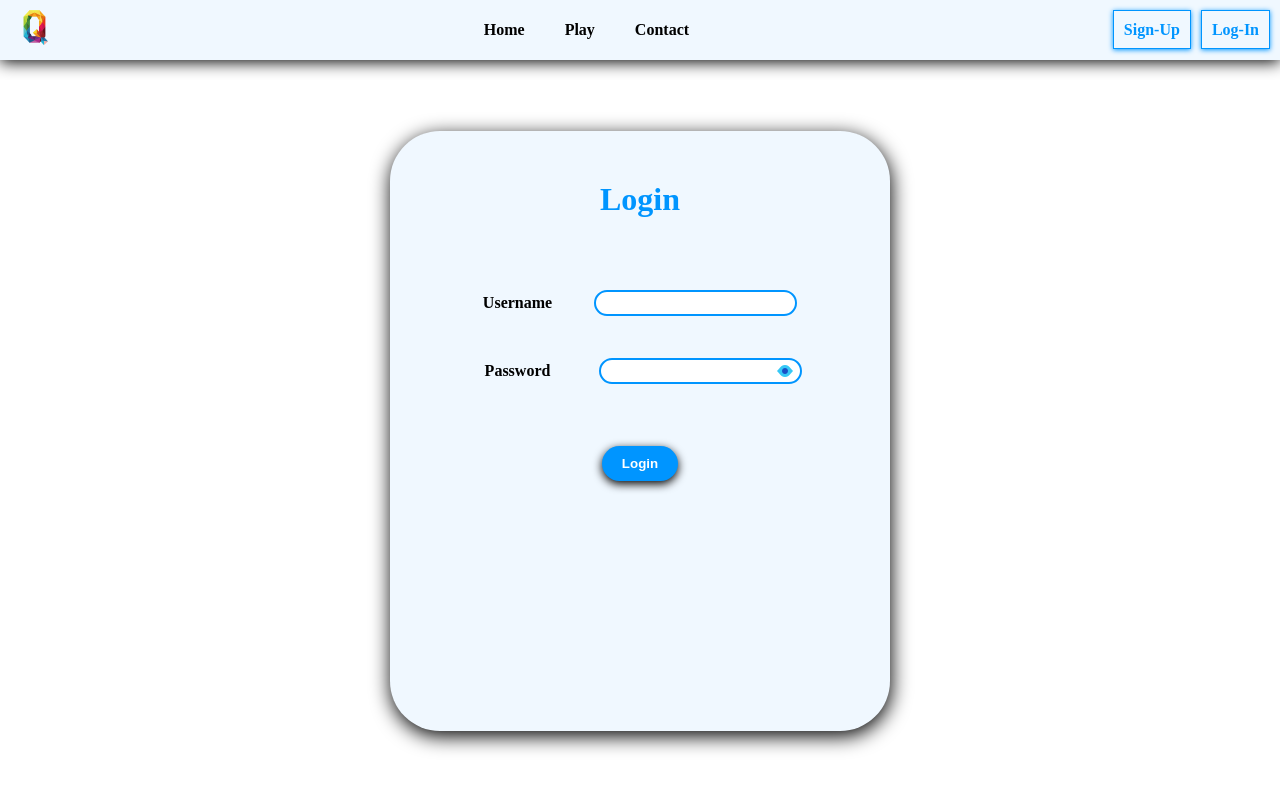
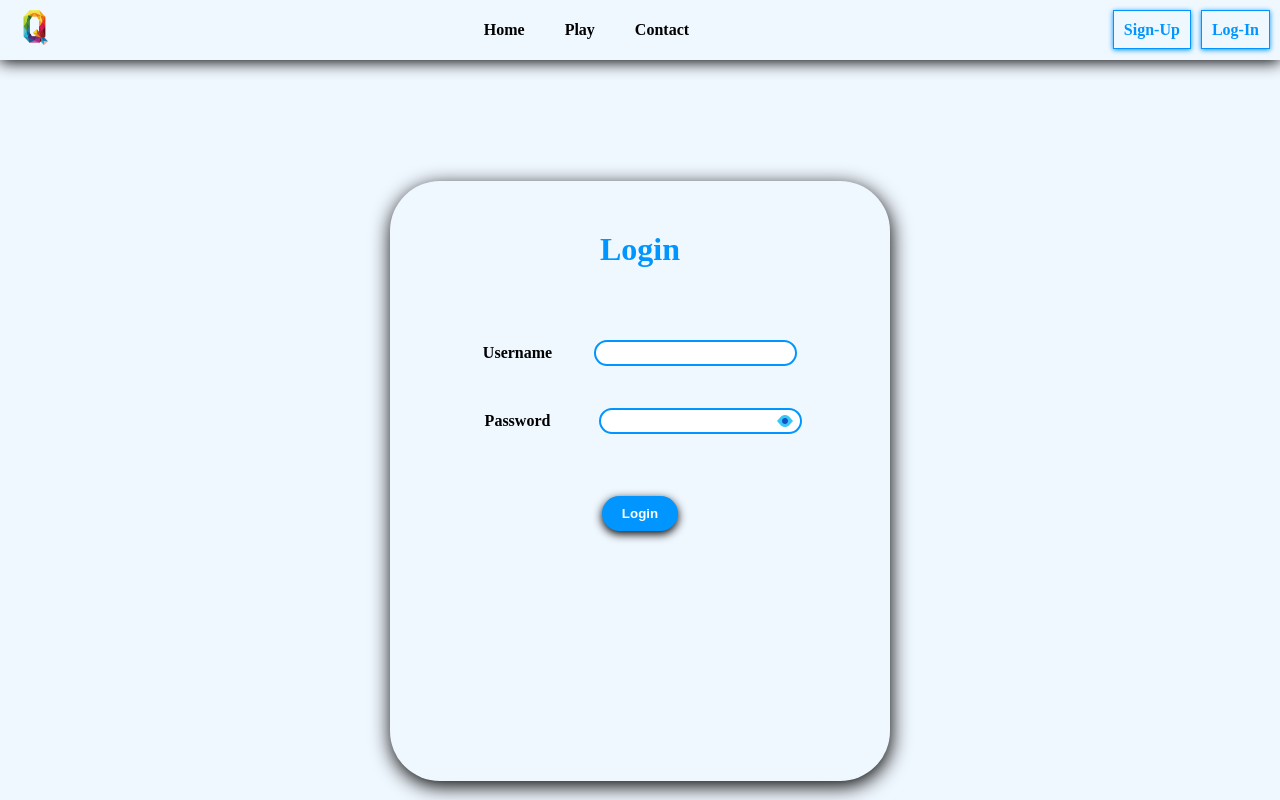
Before and after one commit to MoonKing1309/OQA_Front, a React (Create React App) app: page /login in a window 1280 px wide. Shown: the top 800 px of the page. Built offline with nearby package versions, Linux system fonts and the light colour scheme.

Commit message:
Update form.css

```diff
--- a/src/components/form.css
+++ b/src/components/form.css
@@ -3,8 +3,10 @@
   text-align: center;
   background-color: white;
   position: relative;
-  padding-top: 50px;
-  padding-bottom: 50px;
+  background-color: aliceblue;
+  padding-top: 100px;
+  min-height: 100vh;
+  margin-bottom: 0px;
 }
 
 .formbox
```
